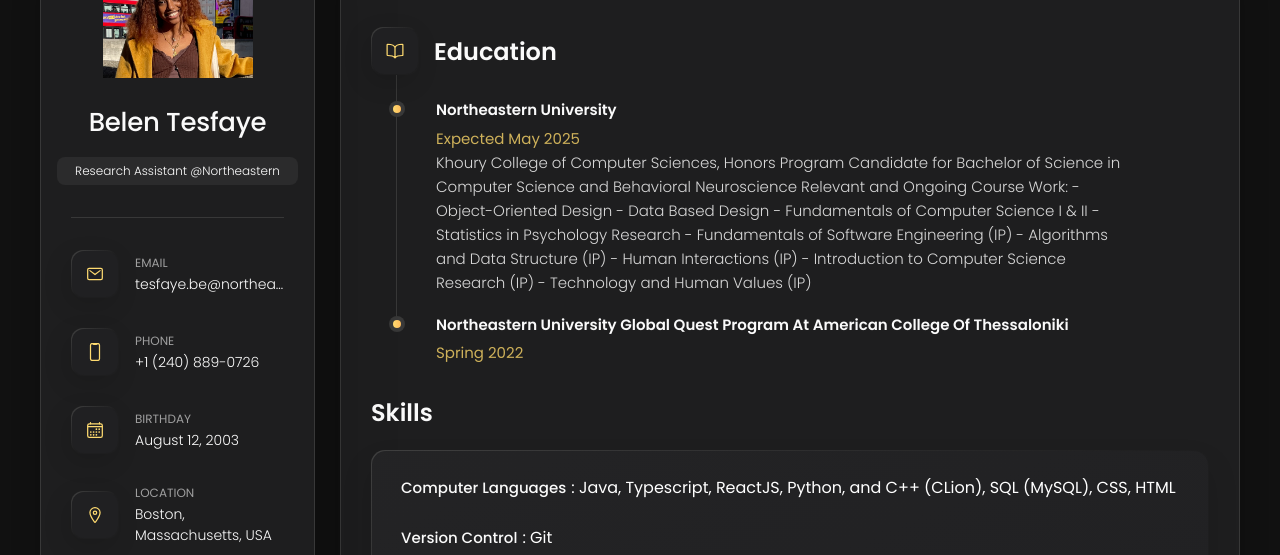
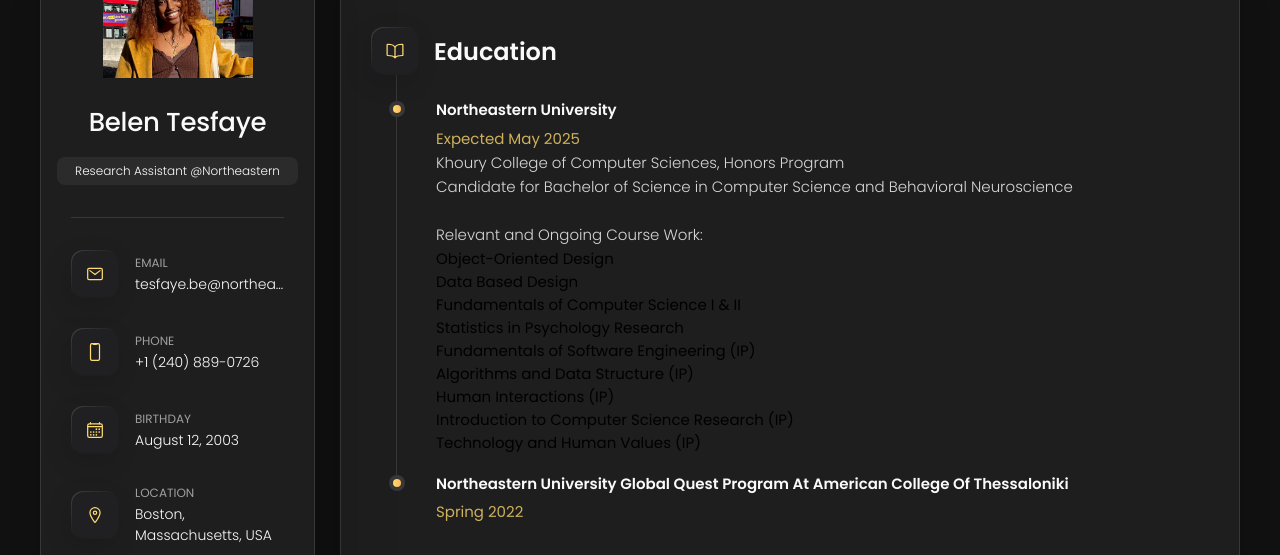
Before and after one commit to belentesfaye/belentesfaye.github.io, a plain HTML site: page index.html in a window 1280 px wide. Both pictures are taken after a click on the button "Resume". Shown: the part 162-717 px from the top of the page. Drawn offline with nearby package versions, Linux system fonts and the light colour scheme.

Commit message:
Update index.html

```diff
--- a/index.html
+++ b/index.html
@@ -363,19 +363,22 @@
         <span>Expected May 2025</span>
 
         <p class="timeline-text">
-          Khoury College of Computer Sciences, Honors Program
-          Candidate for Bachelor of Science in Computer Science and Behavioral Neuroscience
-           Relevant and Ongoing Course Work:
-          - Object-Oriented Design
-          - Data Based Design
-          - Fundamentals of Computer Science I & II
-          - Statistics in Psychology Research
-          - Fundamentals of Software Engineering (IP)
-          - Algorithms and Data Structure (IP)
-          - Human Interactions (IP)
-          - Introduction to Computer Science Research (IP)
-          - Technology and Human Values (IP)
+          Khoury College of Computer Sciences, Honors Program<br>
+          Candidate for Bachelor of Science in Computer Science and Behavioral Neuroscience<br><br>
+          Relevant and Ongoing Course Work:
+          <ul>
+            <li>Object-Oriented Design</li>
+            <li>Data Based Design</li>
+            <li>Fundamentals of Computer Science I & II</li>
+            <li>Statistics in Psychology Research</li>
+            <li>Fundamentals of Software Engineering (IP)</li>
+            <li>Algorithms and Data Structure (IP)</li>
+            <li>Human Interactions (IP)</li>
+            <li>Introduction to Computer Science Research (IP)</li>
+            <li>Technology and Human Values (IP)</li>
+          </ul>
         </p>
+
 
       </li>
 
```
